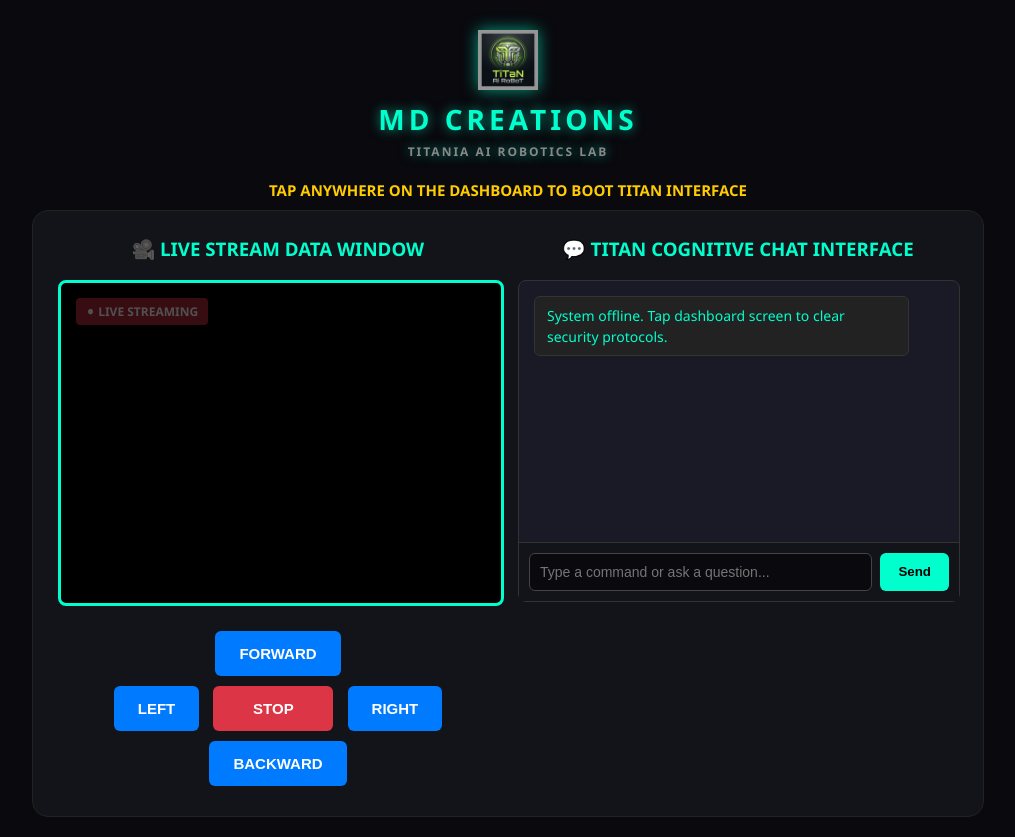
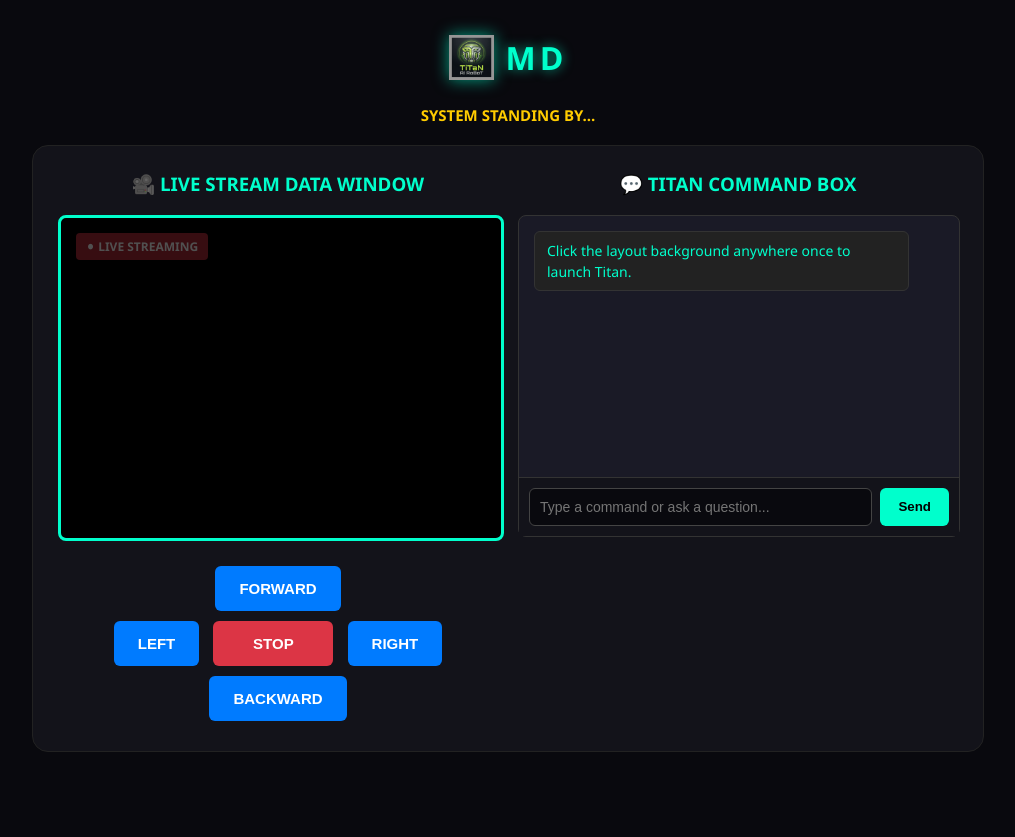
Before and after one commit to mdcreation1708-del/titan-ai-robot, a Flask app: page / in a window 1280 px wide. Shown: the whole page, without its empty margins (132-1147 px from the left). After the commit the page ends 752 px from the top, so only its background shows below. Run offline with Flask 3, Linux system fonts and the light colour scheme.

Commit message:
Update index.html

```diff
--- a/templates/index.html
+++ b/templates/index.html
@@ -15,30 +15,21 @@
         }
 
         .logo-container {
-            margin: 10px auto 20px auto;
+            margin: 15px auto 25px auto;
             font-weight: bold;
-            font-size: 28px;
+            font-size: 32px;
             letter-spacing: 4px;
             color: #00ffcc;
             text-shadow: 0 0 12px rgba(0, 255, 204, 0.6);
             display: flex;
             align-items: center;
             justify-content: center;
-            flex-direction: column;
-            gap: 5px;
+            gap: 12px;
         }
         .logo-img {
-            height: 60px;
+            height: 45px;
             width: auto;
             filter: drop-shadow(0 0 8px rgba(0, 255, 204, 0.6));
-            margin-bottom: 5px;
-        }
-        .logo-sub {
-            font-size: 12px;
-            color: #888;
-            letter-spacing: 2px;
-            display: block;
-            margin-top: 0px;
         }
 
         .panel {
@@ -148,7 +139,7 @@
 
         #status-display {
             width: 100%;
-            margin: 10px 0;
+            margin: 10px 0 20px 0;
             color: #ffcc00;
             font-size: 15px;
             font-weight: bold;
@@ -157,18 +148,15 @@
 </head>
 <body>
 
-    <!-- Integrated branding area with static image link -->
     <div class="logo-container">
-        <img src="static/favicon.png" class="logo-img" alt="MD Creations Logo" onerror="this.style.display='none';">
-        <div>MD CREATIONS</div>
-        <span class="logo-sub">TITANIA AI ROBOTICS LAB</span>
+        <img src="static/favicon.png" class="logo-img" alt="Logo" onerror="this.style.display='none';">
+        <span>MD</span>
     </div>
 
-    <div id="status-display">TAP ANYWHERE ON THE DASHBOARD TO BOOT TITAN INTERFACE</div>
+    <div id="status-display">SYSTEM STANDING BY...</div>
 
     <div class="panel">
 
-        <!-- Left Column: Video Tracking Viewport & Navigation Array -->
         <div class="left-column">
             <h3 style="color: #00ffcc; margin-top:0;">🎥 LIVE STREAM DATA WINDOW</h3>
             <div class="video-box">
@@ -185,12 +173,11 @@
             </div>
         </div>
 
-        <!-- Right Column: Dual Voice & Typing Cognitive Engine Console -->
         <div class="right-column">
-            <h3 style="color: #00ffcc; margin-top:0;">💬 TITAN COGNITIVE CHAT INTERFACE</h3>
+            <h3 style="color: #00ffcc; margin-top:0;">💬 TITAN COMMAND BOX</h3>
             <div class="chat-box">
                 <div class="chat-logs" id="chat-scroller">
-                    <div class="msg titan">System offline. Tap dashboard screen to clear security protocols.</div>
+                    <div class="msg titan">Click the layout background anywhere once to launch Titan.</div>
                 </div>
 
                 <div class="input-bar">
@@ -213,6 +200,9 @@
         let isSpeaking = false;
         let systemBooted = false;
 
+        // 🌟 Exact Uppercase Enterprise Identity Status String to print post-booting
+        const brandString = "MD ROBOTICS & INVENTIONS | 🤖 TITAN VOICE CORE ACTIVE...";
+
         function appendToChatLogs(sender, promptText) {
             const messageDiv = document.createElement("div");
             messageDiv.classList.add("msg", sender);
@@ -221,7 +211,7 @@
             chatScroller.scrollTop = chatScroller.scrollHeight;
         }
 
-        // 🔊 1. TEXT-TO-SPEECH AUDIO MODULE
+        // 🔊 1. TEXT-TO-SPEECH AUDIO MOTOR OUTPUT
         function speakVocalOutput(phrase) {
             if ('speechSynthesis' in window) {
                 isSpeaking = true;
@@ -244,8 +234,6 @@
 
         // 📡 2. LOCAL ROUTER NETWORK LINK TRANSMITTER
         function triggerCommand(routeEndpoint) {
-            statusText.innerText = "Executing Path: " + routeEndpoint;
-
             if(["forward", "backward", "left", "right"].includes(routeEndpoint)) {
                 speakVocalOutput("Moving Boss!");
             } else if (routeEndpoint === "stop") {
@@ -258,9 +246,8 @@
                 .catch(error => { console.error("Chassis Link Timeout:", error); });
         }
 
-        // 🧠 3. GLOBAL OPEN-SOURCE COGNITIVE LOOKUP GATEWAY
+        // 🧠 3. GLOBAL COGNITIVE SEARCH CORE
         function askTitanAI(questionText) {
-            statusText.innerText = "Titan is processing calculations...";
             const cleanedQuestion = questionText.replace(/titan|hey titan|tighten|टायटन/g, "").trim();
 
             fetch(`https://api.duckduckgo.com/?q=${encodeURIComponent(cleanedQuestion)}&format=json&no_html=1`)
@@ -283,7 +270,7 @@
         function processTextInput(rawText) {
             const query = rawText.toLowerCase().trim();
 
-            // Core Identity Handling - Modified to say M D Sir
+            // Core Identity Handling
             if (query.includes("who am i") || query.includes("mera naam kya hai") || query.includes("माझे नाव काय आहे") || query.includes("my name")) {
                 speakVocalOutput("You are M D sir, the lead developer of MD Creations.");
             } else if (query.includes("who are you") || query.includes("your name") || query.includes("tum kaun ho") || query.includes("तू कोण आहेस") || query.includes("तुम कौन हो")) {
@@ -319,7 +306,6 @@
             processTextInput(textToSend);
         }
 
-        // Handle enter key press inside text area
         function handleKeyPress(event) {
             if (event.key === "Enter") {
                 submitManualText();
@@ -330,9 +316,8 @@
         function startTitanAutonomousListening() {
             if (isSpeaking) return;
 
-            const SpeechRecognition = window.webkitSpeechRecognition || window.SpeechRecognition;
+            const SpeechRecognition = window.webkitSpeechRecognition || window.Object || window.SpeechRecognition;
             if (!SpeechRecognition) {
-                statusText.innerText = "Voice infrastructure configuration missing.";
                 return;
             }
 
@@ -340,13 +325,11 @@
             recognition.lang = 'hi-IN';
             recognition.interimResults = false;
 
-            statusText.innerText = "🤖 Titan Active | Monitoring for 'Hey Titan' (EN/HI/MR)...";
-
             recognition.onresult = function(event) {
                 const speechToText = event.results[0][0].transcript.toLowerCase().trim();
                 appendToChatLogs("user", event.results[0][0].transcript);
 
-                if (speechToText.includes("titan") || speechToText.includes("hey titan") || speechToText.includes("tighten") || speechToText.includes("टायटन")) {
+                if (speechToText.includes("titan") || speechToText.includes("hey titan") || speechToText.includes("tighten") || speechToText.includes("titen") || speechToText.includes("टायटन")) {
                     processTextInput(speechToText);
                 }
             };
@@ -367,7 +350,9 @@
         function bootSinglePhoneSystem() {
             if (systemBooted) return;
             systemBooted = true;
-            statusText.innerText = "Synchronizing mechatronics matrix framework...";
+
+            // Instantly transition status to your capitalised target brand title line post standing-by
+            statusText.innerText = brandString;
             chatScroller.innerHTML = "";
 
             navigator.mediaDevices.getUserMedia({ video: { facingMode: "environment" }, audio: false })
@@ -375,13 +360,11 @@
                     videoElement.srcObject = cameraStream;
                     videoElement.play();
 
-                    statusText.innerText = "Core Connected Successfully.";
-                    // 🌟 Welcome text changed here to Hello M D sir
                     speakVocalOutput("Autonomous systems online. Hello M D sir. Titan is ready.");
                     startTitanAutonomousListening();
                 })
                 .catch(function(error) {
-                    statusText.innerText = "Camera loop error. Booting vocal system only.";
+                    console.error("Camera layout bypass log:", error);
                     speakVocalOutput("Autonomous voice online. Hello M D sir.");
                     startTitanAutonomousListening();
                 });
```
